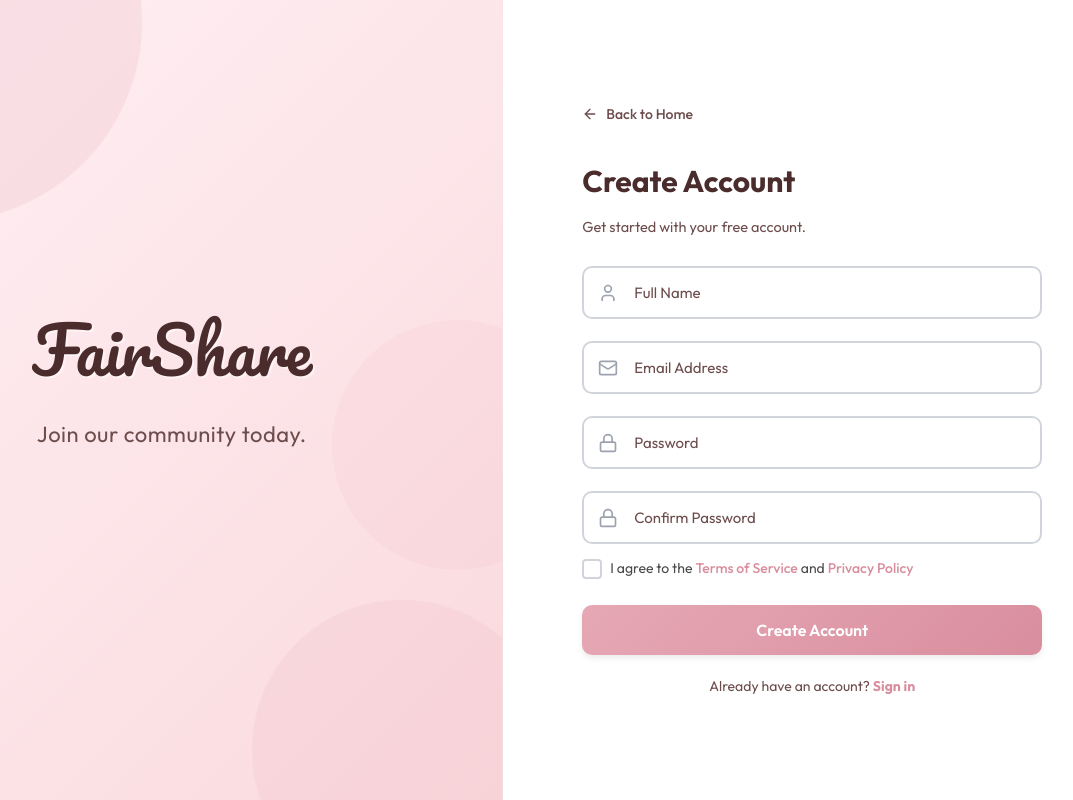
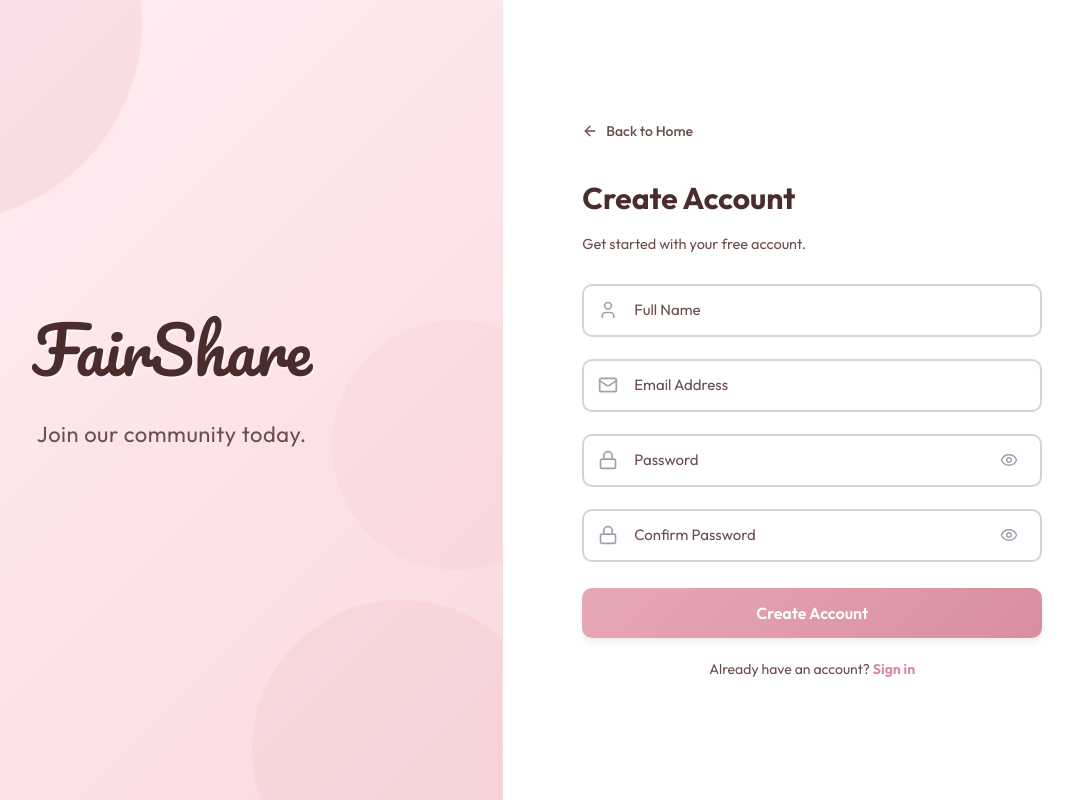
Before and after one commit to zilfaedz/fairshareFinal, a React (Create React App) app in the folder fairshare/: page /register in a window 1280 px wide. Shown: the whole page, without its empty margins (158-1231 px from the left). Built offline with nearby package versions, Linux system fonts and the light colour scheme.

Commit message:
authentication (interface): removed unimplemented features

```diff
--- a/fairshare/src/App.css
+++ b/fairshare/src/App.css
@@ -300,6 +300,16 @@ select {
   padding: 12px 0;
 }
 
+/* Ensure icons are perfectly centered when collapsed */
+.sidebar.collapsed .nav-item-content {
+  justify-content: center;
+  align-items: center;
+}
+
+.sidebar.collapsed .nav-icon {
+  margin: 0 auto; /* center horizontally */
+}
+
 .nav-item-content {
   display: flex;
   align-items: center;
@@ -649,6 +659,11 @@ select {
   display: flex;
   flex-direction: column;
   background-color: #FFF0F5;
+}
+
+/* Adjust main content offset when sidebar is collapsed */
+.main-content.collapsed {
+  margin-left: 80px;
 }
 
 .topbar {
--- a/fairshare/src/components/Auth.css
+++ b/fairshare/src/components/Auth.css
@@ -550,7 +550,7 @@
 }
 
 .password-toggle:hover {
-    background: var(--neutral-100);
+    background: transparent;
 }
 
 .password-toggle svg {
--- a/fairshare/src/components/Layout.jsx
+++ b/fairshare/src/components/Layout.jsx
@@ -10,6 +10,7 @@ const Layout = ({ children }) => {
     const navigate = useNavigate();
     const { user, groups, toastMessage, showToast, hideToast, logout, notifications, markNotificationsRead, pendingCount } = useAppData();
     const [showNotifications, setShowNotifications] = useState(false);
+    const [collapsed, setCollapsed] = useState(false);
     const notificationRef = useRef(null);
 
     const isActive = (path) => location.pathname === path;
@@ -52,9 +53,9 @@ const Layout = ({ children }) => {
     return (
         <div className="layout-container">
             <Toast message={toastMessage} onClose={hideToast} />
-            <aside className="sidebar">
+            <aside className={`sidebar ${collapsed ? 'collapsed' : ''}`}>
                 <div className="sidebar-header">
-                    <div className="user-profile-card">
+                    <div className="user-profile-card" onClick={() => setCollapsed(!collapsed)} style={{cursor: 'pointer'}}>
                         <div className="user-avatar-large">
                             {user.profilePicture ? (
                                 <img src={user.profilePicture} alt="User" />
@@ -130,7 +131,7 @@ const Layout = ({ children }) => {
                 </div>
             </aside>
 
-            <main className="main-content">
+            <main className={`main-content ${collapsed ? 'collapsed' : ''}`}>
                 <header className="topbar">
                     <div className="topbar-left">
                         <img src={require('../img/logo.png')} alt="FairShare" className="topbar-logo" />
--- a/fairshare/src/components/Login.jsx
+++ b/fairshare/src/components/Login.jsx
@@ -2,13 +2,14 @@ import React, { useState } from 'react';
 import { Link, useNavigate, useLocation } from 'react-router-dom';
 import { useAppData } from '../context/AppDataContext';
 import Toast from './Toast';
-import { Mail, Lock, Shield, ArrowLeft } from 'lucide-react';
+import { Mail, Lock, Shield, ArrowLeft, Eye, EyeOff } from 'lucide-react';
 import './Auth.css';
 
 const Login = () => {
   const [email, setEmail] = useState('');
   const [password, setPassword] = useState('');
   const [errors, setErrors] = useState({});
+  const [showPassword, setShowPassword] = useState(false);
   const navigate = useNavigate();
   const location = useLocation();
   const { login, showToast, toastMessage, hideToast } = useAppData();
@@ -112,7 +113,7 @@ const Login = () => {
 
             <div className="input-group-modern">
               <input
-                type="password"
+                type={showPassword ? "text" : "password"}
                 id="password"
                 value={password}
                 onChange={(e) => {
@@ -126,12 +127,18 @@ const Login = () => {
               <div className="input-icon-left">
                 <Lock size={20} />
               </div>
+              <button
+                type="button"
+                className="password-toggle"
+                onClick={() => setShowPassword((v) => !v)}
+                aria-label={showPassword ? "Hide password" : "Show password"}
+              >
+                {showPassword ? <EyeOff size={18} /> : <Eye size={18} />}
+              </button>
             </div>
             {errors.password && <div className="error-message-inline">{errors.password}</div>}
 
-            <div className="form-options" style={{ justifyContent: 'flex-start' }}>
-              <Link to="/forgot-password" className="link-primary">Forgot password?</Link>
-            </div>
+            {/* Forgot password removed as not implemented */}
 
             <button type="submit" className="btn-primary-full">
               <span className="btn-text">Sign In</span>
--- a/fairshare/src/components/Register.jsx
+++ b/fairshare/src/components/Register.jsx
@@ -1,7 +1,7 @@
 import React, { useState } from 'react';
 import { Link, useNavigate } from 'react-router-dom';
 import { useAppData } from '../context/AppDataContext';
-import { User, Mail, Lock, Shield, ArrowLeft } from 'lucide-react';
+import { User, Mail, Lock, Shield, ArrowLeft, Eye, EyeOff } from 'lucide-react';
 import './Auth.css';
 
 const Register = () => {
@@ -10,6 +10,8 @@ const Register = () => {
     const [password, setPassword] = useState('');
     const [confirmPassword, setConfirmPassword] = useState('');
     const [errors, setErrors] = useState({});
+    const [showPassword, setShowPassword] = useState(false);
+    const [showConfirmPassword, setShowConfirmPassword] = useState(false);
     const { register } = useAppData();
     const navigate = useNavigate();
 
@@ -129,7 +131,7 @@ const Register = () => {
 
                         <div className="input-group-modern">
                             <input
-                                type="password"
+                                type={showPassword ? "text" : "password"}
                                 id="password"
                                 value={password}
                                 onChange={(e) => {
@@ -143,12 +145,20 @@ const Register = () => {
                             <div className="input-icon-left">
                                 <Lock size={20} />
                             </div>
+                            <button
+                                type="button"
+                                className="password-toggle"
+                                onClick={() => setShowPassword((v) => !v)}
+                                aria-label={showPassword ? "Hide password" : "Show password"}
+                            >
+                                {showPassword ? <EyeOff size={18} /> : <Eye size={18} />}
+                            </button>
                         </div>
                         {errors.password && <div className="error-message-inline">{errors.password}</div>}
 
                         <div className="input-group-modern">
                             <input
-                                type="password"
+                                type={showConfirmPassword ? "text" : "password"}
                                 id="confirmPassword"
                                 value={confirmPassword}
                                 onChange={(e) => {
@@ -162,18 +172,18 @@ const Register = () => {
                             <div className="input-icon-left">
                                 <Lock size={20} />
                             </div>
+                            <button
+                                type="button"
+                                className="password-toggle"
+                                onClick={() => setShowConfirmPassword((v) => !v)}
+                                aria-label={showConfirmPassword ? "Hide confirm password" : "Show confirm password"}
+                            >
+                                {showConfirmPassword ? <EyeOff size={18} /> : <Eye size={18} />}
+                            </button>
                         </div>
                         {errors.confirmPassword && <div className="error-message-inline">{errors.confirmPassword}</div>}
 
-                        <div className="terms-modern">
-                            <label className="checkbox-modern">
-                                <input type="checkbox" required />
-                                <div className="checkbox-custom"></div>
-                                <span className="checkbox-label">
-                                    I agree to the <Link to="/terms" className="link-primary">Terms of Service</Link> and <Link to="/privacy" className="link-primary">Privacy Policy</Link>
-                                </span>
-                            </label>
-                        </div>
+                        {/* Terms and Privacy checkbox removed as not implemented */}
 
                         <button type="submit" className="btn-primary-full">
                             <span className="btn-text">Create Account</span>
```
